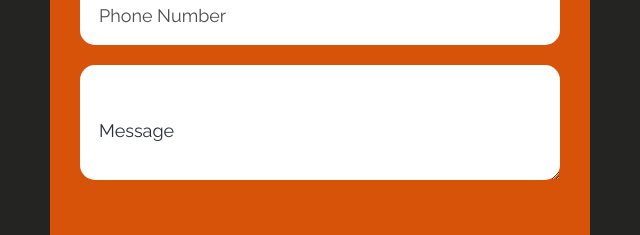
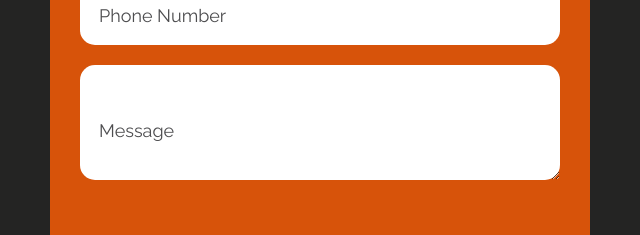
Before and after one commit to CareerDevelopmentHub/GearUp, a plain HTML site: page index.html in a window 1280 px wide. Shown: the part 2763-2998 px from the top of the page, 605-1245 px from the left. Drawn offline with nearby package versions, Linux system fonts and the light colour scheme.

Commit message:
Update index.html

```diff
--- a/index.html
+++ b/index.html
@@ -348,7 +348,7 @@
                                     <input class="contactus" placeholder="Phone Number" type="type" name="Phone Number">
                                 </div>
                                 <div class="col-md-12">
-                                    <textarea class="textarea" placeholder="Message" type="type" Message="Name">Message </textarea>
+                                    <textarea class="textarea" placeholder="Message" type="type" Message="Name"></textarea>
                                 </div>
                                 <div class="col-sm-12">
                                     <button class="send_btn">Send</button>
```
